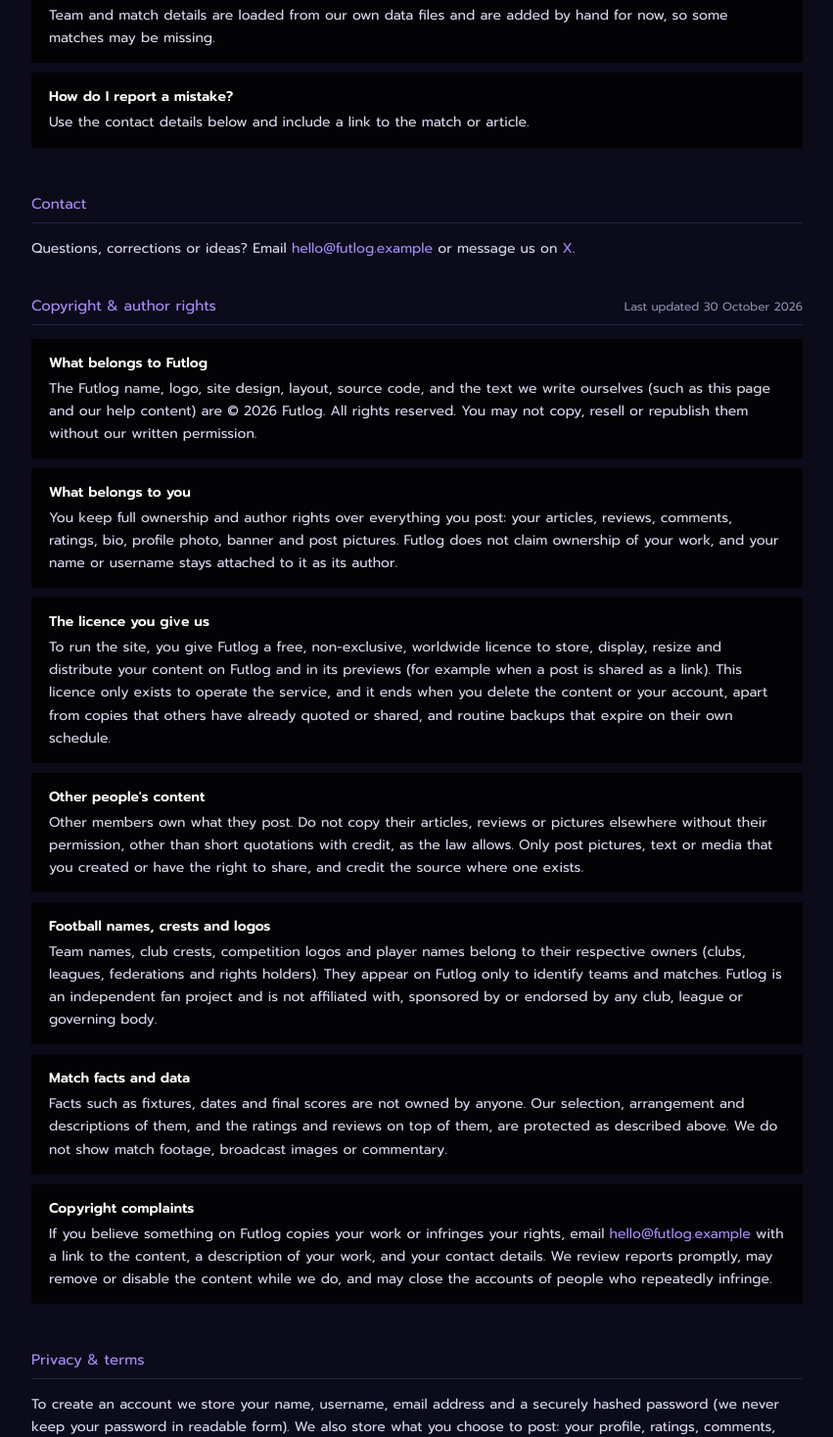
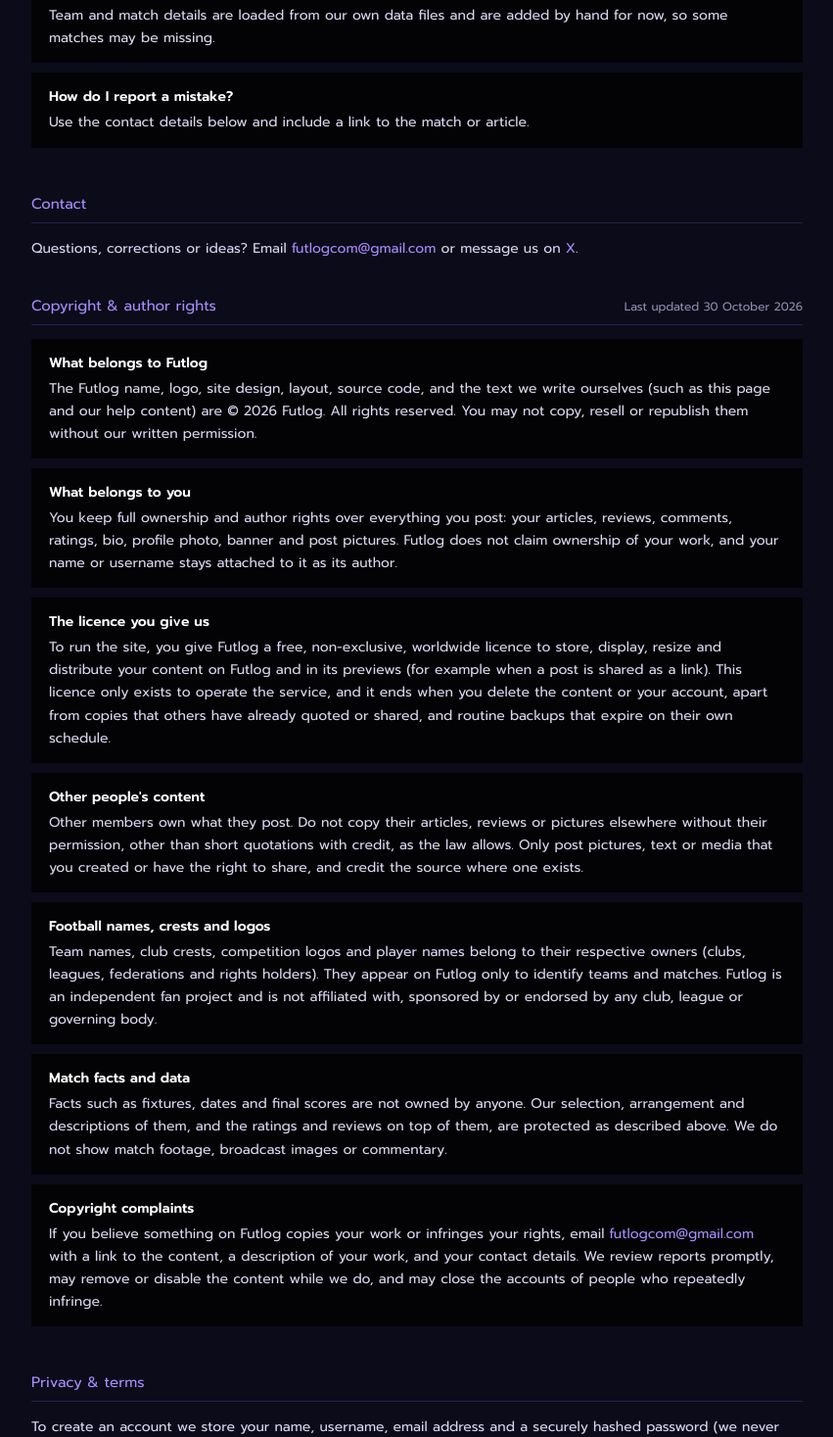
Before and after one commit to SaidRafili/Futlog, a Next.js app: page /info in a window 1280 px wide. Shown: the part 615-2082 px from the top of the page at 98% size, without its empty margins (214-1065 px from the left). Built offline with nearby package versions, Linux system fonts and the light colour scheme; no server answers; the database is empty.

Commit message:
Update contact email and links in page.js

```diff
--- a/app/info/page.js
+++ b/app/info/page.js
@@ -27,7 +27,7 @@
 
       <section id="contact">
         <div className="sec-head"><h2>Contact</h2></div>
-        <p>Questions, corrections or ideas? Email <a className="lnk" href="mailto:hello@futlog.example">hello@futlog.example</a> or message us on <a className="lnk" href="https://x.com/futlog" target="_blank" rel="noopener noreferrer">X</a>.</p>
+        <p>Questions, corrections or ideas? Email <a className="lnk" href="mailto:futlogcom@gmail.com">futlogcom@gmail.com</a> or message us on <a className="lnk" href="https://x.com/futloogcom" target="_blank" rel="noopener noreferrer">X</a>.</p>
       </section>
 
       <section id="copyright">
@@ -38,7 +38,7 @@
         <div className="card"><b>Other people&apos;s content</b><p>Other members own what they post. Do not copy their articles, reviews or pictures elsewhere without their permission, other than short quotations with credit, as the law allows. Only post pictures, text or media that you created or have the right to share, and credit the source where one exists.</p></div>
         <div className="card"><b>Football names, crests and logos</b><p>Team names, club crests, competition logos and player names belong to their respective owners (clubs, leagues, federations and rights holders). They appear on Futlog only to identify teams and matches. Futlog is an independent fan project and is not affiliated with, sponsored by or endorsed by any club, league or governing body.</p></div>
         <div className="card"><b>Match facts and data</b><p>Facts such as fixtures, dates and final scores are not owned by anyone. Our selection, arrangement and descriptions of them, and the ratings and reviews on top of them, are protected as described above. We do not show match footage, broadcast images or commentary.</p></div>
-        <div className="card"><b>Copyright complaints</b><p>If you believe something on Futlog copies your work or infringes your rights, email <a className="lnk" href="mailto:hello@futlog.example">hello@futlog.example</a> with a link to the content, a description of your work, and your contact details. We review reports promptly, may remove or disable the content while we do, and may close the accounts of people who repeatedly infringe.</p></div>
+        <div className="card"><b>Copyright complaints</b><p>If you believe something on Futlog copies your work or infringes your rights, email <a className="lnk" href="mailto:futlogcom@gmail.com">futlogcom@gmail.com</a> with a link to the content, a description of your work, and your contact details. We review reports promptly, may remove or disable the content while we do, and may close the accounts of people who repeatedly infringe.</p></div>
       </section>
 
       <section id="privacy">
```
